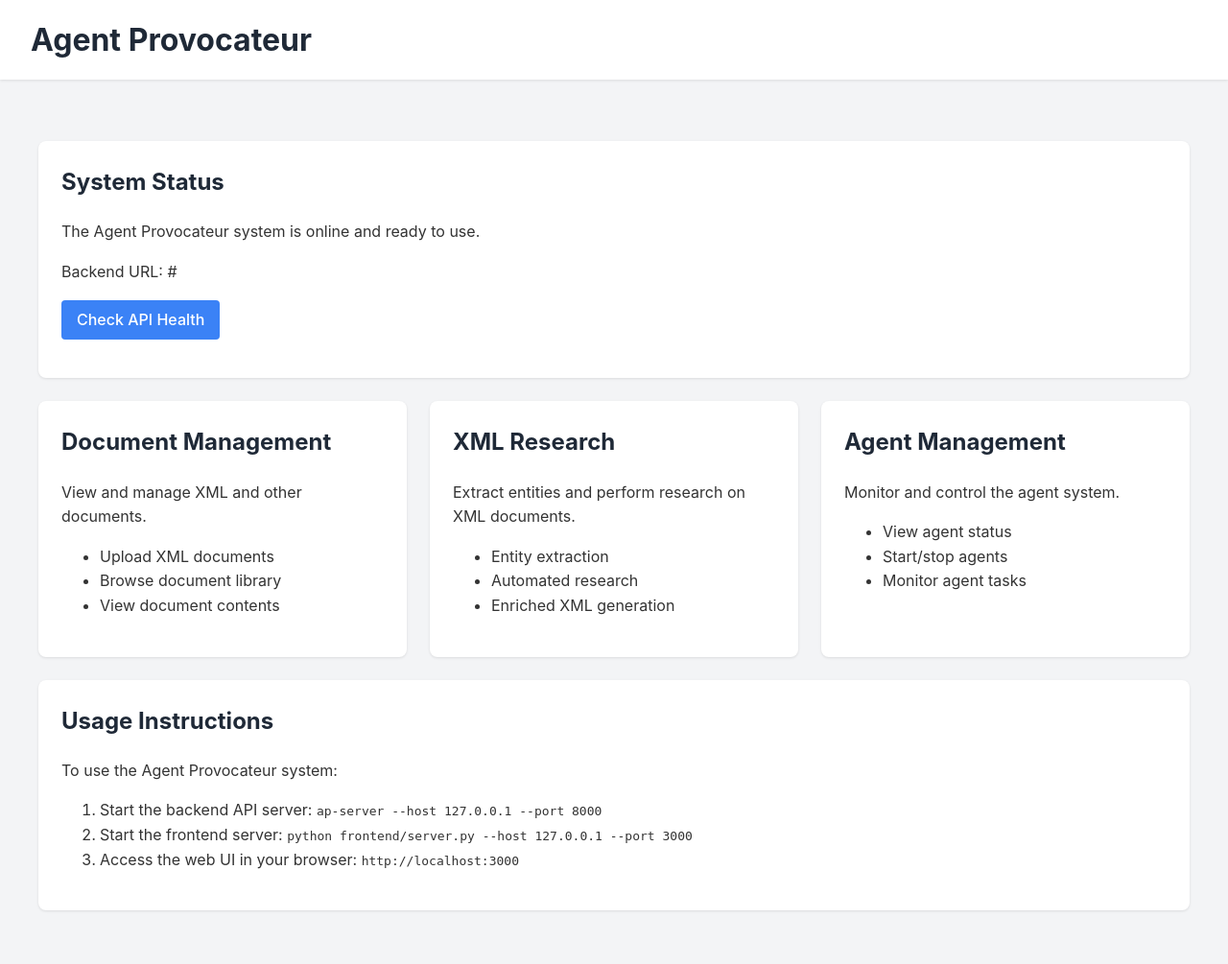
After one commit to mrodgers/agent_provacateur, a FastAPI app: template frontend/templates/fallback.html in a window 1280 px wide. The commit adds this page. Shown: the whole page at 96% size. Run offline with FastAPI, Linux system fonts and the light colour scheme; the template is opened without the code that fills it: most values are stand-ins (such as "Sample title", 1, 10 or a date in 2020); parts of the project's set-up code (start-up, migrations or seed data) failed here and were passed over.

Commit message:
Fix frontend issues and add fallback page

```diff
--- a/frontend/server.py
+++ b/frontend/server.py
@@ -55,10 +55,22 @@ BACKEND_API_URL = os.environ.get("BACKEND_API_URL", "http://localhost:8000")
 
 
 @app.get("/", response_class=HTMLResponse)
-async def index(request: Request):
+async def index(request: Request, use_fallback: bool = False):
     """Render the index page."""
+    if use_fallback:
+        return templates.TemplateResponse(
+            "fallback.html", {"request": request, "backend_url": BACKEND_API_URL}
+        )
+    else:
+        return templates.TemplateResponse(
+            "index.html", {"request": request, "backend_url": BACKEND_API_URL}
+        )
+
+@app.get("/fallback", response_class=HTMLResponse)
+async def fallback(request: Request):
+    """Render the fallback page."""
     return templates.TemplateResponse(
-        "index.html", {"request": request, "backend_url": BACKEND_API_URL}
+        "fallback.html", {"request": request, "backend_url": BACKEND_API_URL}
     )
 
 
--- /dev/null
+++ b/frontend/templates/fallback.html
@@ -0,0 +1,120 @@
+<!DOCTYPE html>
+<html lang="en">
+<head>
+    <meta charset="UTF-8">
+    <meta name="viewport" content="width=device-width, initial-scale=1.0">
+    <title>Agent Provocateur - Fallback Page</title>
+    <style>
+        body {
+            font-family: -apple-system, BlinkMacSystemFont, "Segoe UI", Roboto, Helvetica, Arial, sans-serif;
+            line-height: 1.6;
+            color: #333;
+            background-color: #f3f4f6;
+            padding: 0;
+            margin: 0;
+        }
+        .container {
+            max-width: 1200px;
+            margin: 0 auto;
+            padding: 2rem;
+        }
+        header {
+            background-color: #fff;
+            box-shadow: 0 1px 3px rgba(0,0,0,0.1);
+            padding: 1rem 2rem;
+            margin-bottom: 2rem;
+        }
+        h1 {
+            margin: 0;
+            color: #1f2937;
+        }
+        .card {
+            background-color: #fff;
+            border-radius: 0.5rem;
+            box-shadow: 0 1px 3px rgba(0,0,0,0.1);
+            padding: 1.5rem;
+            margin-bottom: 1.5rem;
+        }
+        h2 {
+            margin-top: 0;
+            color: #1f2937;
+        }
+        .btn {
+            display: inline-block;
+            background-color: #3b82f6;
+            color: #fff;
+            padding: 0.5rem 1rem;
+            border-radius: 0.25rem;
+            text-decoration: none;
+            margin-right: 0.5rem;
+            font-weight: 500;
+        }
+        .btn:hover {
+            background-color: #2563eb;
+        }
+        .grid {
+            display: grid;
+            grid-template-columns: repeat(auto-fill, minmax(300px, 1fr));
+            gap: 1.5rem;
+        }
+    </style>
+</head>
+<body>
+    <header>
+        <h1>Agent Provocateur</h1>
+    </header>
+
+    <div class="container">
+        <div class="card">
+            <h2>System Status</h2>
+            <p>The Agent Provocateur system is online and ready to use.</p>
+            <p>Backend URL: {{ backend_url }}</p>
+            <p>
+                <a href="/api/health" class="btn">Check API Health</a>
+            </p>
+        </div>
+
+        <div class="grid">
+            <div class="card">
+                <h2>Document Management</h2>
+                <p>View and manage XML and other documents.</p>
+                <ul>
+                    <li>Upload XML documents</li>
+                    <li>Browse document library</li>
+                    <li>View document contents</li>
+                </ul>
+            </div>
+
+            <div class="card">
+                <h2>XML Research</h2>
+                <p>Extract entities and perform research on XML documents.</p>
+                <ul>
+                    <li>Entity extraction</li>
+                    <li>Automated research</li>
+                    <li>Enriched XML generation</li>
+                </ul>
+            </div>
+
+            <div class="card">
+                <h2>Agent Management</h2>
+                <p>Monitor and control the agent system.</p>
+                <ul>
+                    <li>View agent status</li>
+                    <li>Start/stop agents</li>
+                    <li>Monitor agent tasks</li>
+                </ul>
+            </div>
+        </div>
+
+        <div class="card">
+            <h2>Usage Instructions</h2>
+            <p>To use the Agent Provocateur system:</p>
+            <ol>
+                <li>Start the backend API server: <code>ap-server --host 127.0.0.1 --port 8000</code></li>
+                <li>Start the frontend server: <code>python frontend/server.py --host 127.0.0.1 --port 3000</code></li>
+                <li>Access the web UI in your browser: <code>http://localhost:3000</code></li>
+            </ol>
+        </div>
+    </div>
+</body>
+</html>
```
Also changed, not shown: frontend/static/js/app.js (+31 -3 lines), frontend/templates/index.html (+51 -2 lines).
